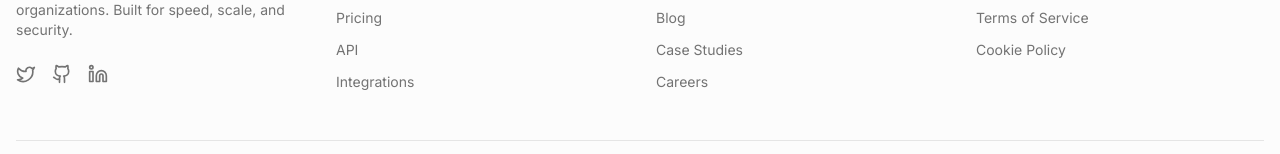
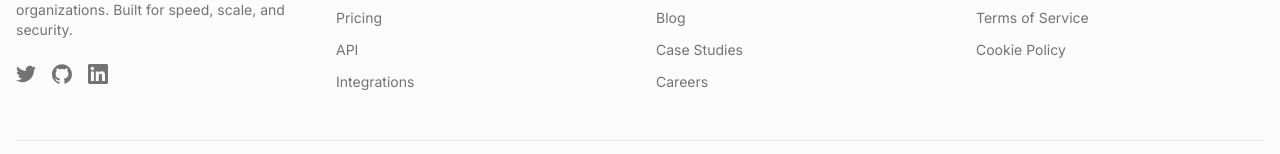
Before and after one commit to AvneeshTripathi72/entelligoUserUi, a Next.js app: page / in a window 1280 px wide. Shown: the part 1434-1588 px from the top of the page. Built offline with nearby package versions, Linux system fonts and the light colour scheme.

Commit message:
fix: replaced lucide brand icons with raw svgs

```diff
--- a/src/components/footer.tsx
+++ b/src/components/footer.tsx
@@ -1,5 +1,4 @@
 import Link from "next/link";
-import { Github, Twitter, Linkedin } from "lucide-react";
 
 export function Footer() {
   return (
@@ -18,15 +17,15 @@
             </p>
             <div className="flex gap-4">
               <a href="#" className="text-muted-foreground hover:text-foreground transition-colors">
-                <Twitter className="h-5 w-5" />
+                <svg viewBox="0 0 24 24" className="h-5 w-5" fill="currentColor"><path d="M24 4.557c-.883.392-1.832.656-2.828.775 1.017-.609 1.798-1.574 2.165-2.724-.951.564-2.005.974-3.127 1.195-.897-.957-2.178-1.555-3.594-1.555-3.179 0-5.515 2.966-4.797 6.045-4.091-.205-7.719-2.165-10.148-5.144-1.29 2.213-.669 5.108 1.523 6.574-.806-.026-1.566-.247-2.229-.616-.054 2.281 1.581 4.415 3.949 4.89-.693.188-1.452.232-2.224.084.626 1.956 2.444 3.379 4.6 3.419-2.07 1.623-4.678 2.348-7.29 2.04 2.179 1.397 4.768 2.212 7.548 2.212 9.142 0 14.307-7.721 13.995-14.646.962-.695 1.797-1.562 2.457-2.549z"/></svg>
                 <span className="sr-only">Twitter</span>
               </a>
               <a href="#" className="text-muted-foreground hover:text-foreground transition-colors">
-                <Github className="h-5 w-5" />
+                <svg viewBox="0 0 24 24" className="h-5 w-5" fill="currentColor"><path d="M12 .297c-6.63 0-12 5.373-12 12 0 5.303 3.438 9.8 8.205 11.385.6.113.82-.258.82-.577 0-.285-.01-1.04-.015-2.04-3.338.724-4.042-1.61-4.042-1.61C4.422 18.07 3.633 17.7 3.633 17.7c-1.087-.744.084-.729.084-.729 1.205.084 1.838 1.236 1.838 1.236 1.07 1.835 2.809 1.305 3.495.998.108-.776.417-1.305.76-1.605-2.665-.3-5.466-1.332-5.466-5.93 0-1.31.465-2.38 1.235-3.22-.135-.303-.54-1.523.105-3.176 0 0 1.005-.322 3.3 1.23.96-.267 1.98-.399 3-.405 1.02.006 2.04.138 3 .405 2.28-1.552 3.285-1.23 3.285-1.23.645 1.653.24 2.873.12 3.176.765.84 1.23 1.91 1.23 3.22 0 4.61-2.805 5.625-5.475 5.92.42.36.81 1.096.81 2.22 0 1.606-.015 2.896-.015 3.286 0 .315.21.69.825.57C20.565 22.092 24 17.592 24 12.297c0-6.627-5.373-12-12-12"/></svg>
                 <span className="sr-only">GitHub</span>
               </a>
               <a href="#" className="text-muted-foreground hover:text-foreground transition-colors">
-                <Linkedin className="h-5 w-5" />
+                <svg viewBox="0 0 24 24" className="h-5 w-5" fill="currentColor"><path d="M20.447 20.452h-3.554v-5.569c0-1.328-.027-3.037-1.852-3.037-1.853 0-2.136 1.445-2.136 2.939v5.667H9.351V9h3.414v1.561h.046c.477-.9 1.637-1.85 3.37-1.85 3.601 0 4.267 2.37 4.267 5.455v6.286zM5.337 7.433c-1.144 0-2.063-.926-2.063-2.065 0-1.138.92-2.063 2.063-2.063 1.14 0 2.064.925 2.064 2.063 0 1.139-.925 2.065-2.064 2.065zm1.782 13.019H3.555V9h3.564v11.452zM22.225 0H1.771C.792 0 0 .774 0 1.729v20.542C0 23.227.792 24 1.771 24h20.451C23.2 24 24 23.227 24 22.271V1.729C24 .774 23.2 0 22.222 0h.003z"/></svg>
                 <span className="sr-only">LinkedIn</span>
               </a>
             </div>
```
